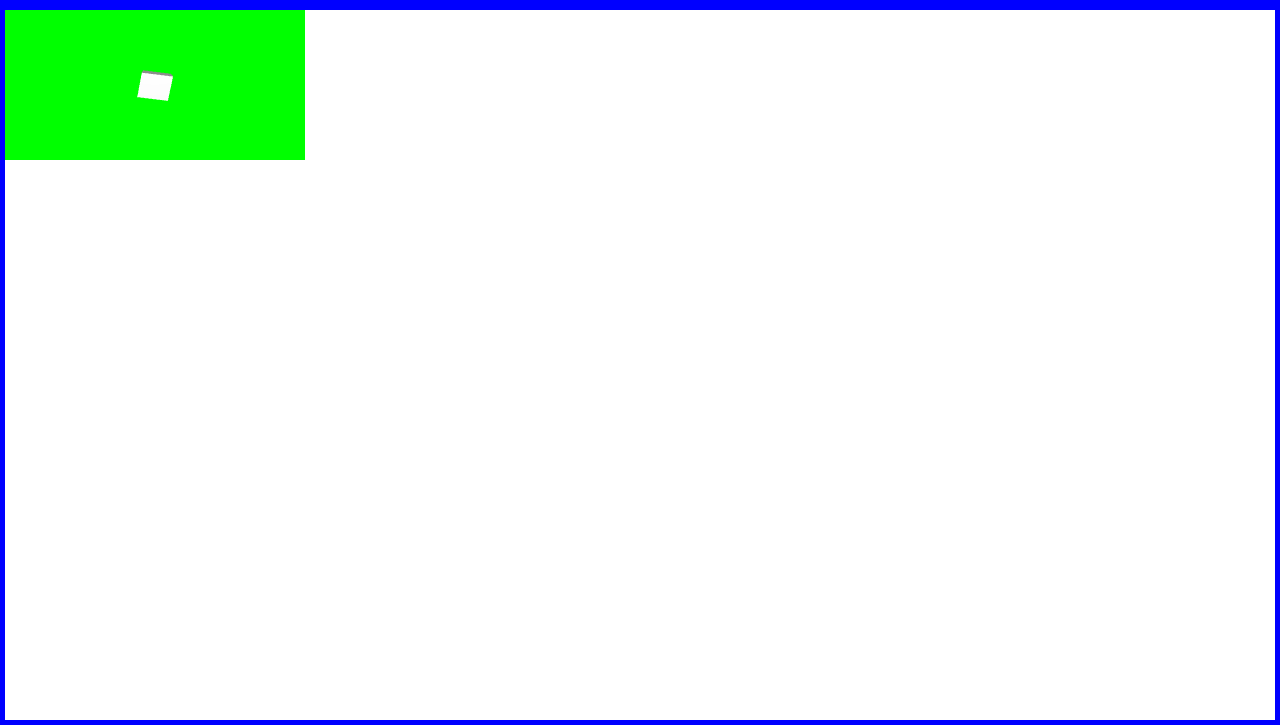
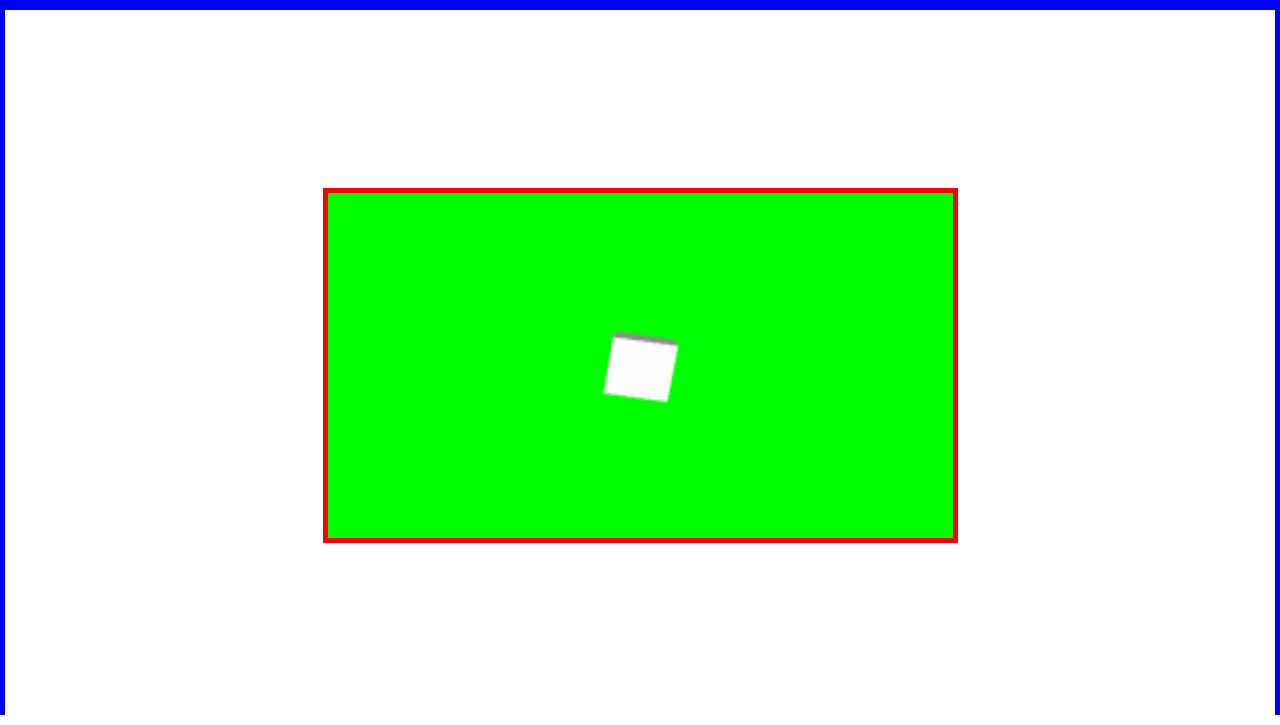
Before and after one commit to ch2isk4kos/three-js-test-drive, a website: page index.html in a window 1280 px wide. Shown: the part 85-810 px from the top of the page. Drawn offline with nearby package versions, Linux system fonts and the light colour scheme.

Commit message:
add structural styling to canvas

```diff
--- a/style.css
+++ b/style.css
@@ -3,6 +3,7 @@ html {
   box-sizing: border-box;
   margin: 0;
   padding: 0;
+  overflow: hidden;
 }
 
 #app {
@@ -18,6 +19,15 @@ header {
 }
 
 #container {
+  display: flex;
+  justify-content: center;
+  align-items: center;
   height: 90%;
   border: 5px solid blue;
 }
+
+#renderer {
+  width: 50%;
+  height: 50%;
+  border: 5px solid red;
+}
```
